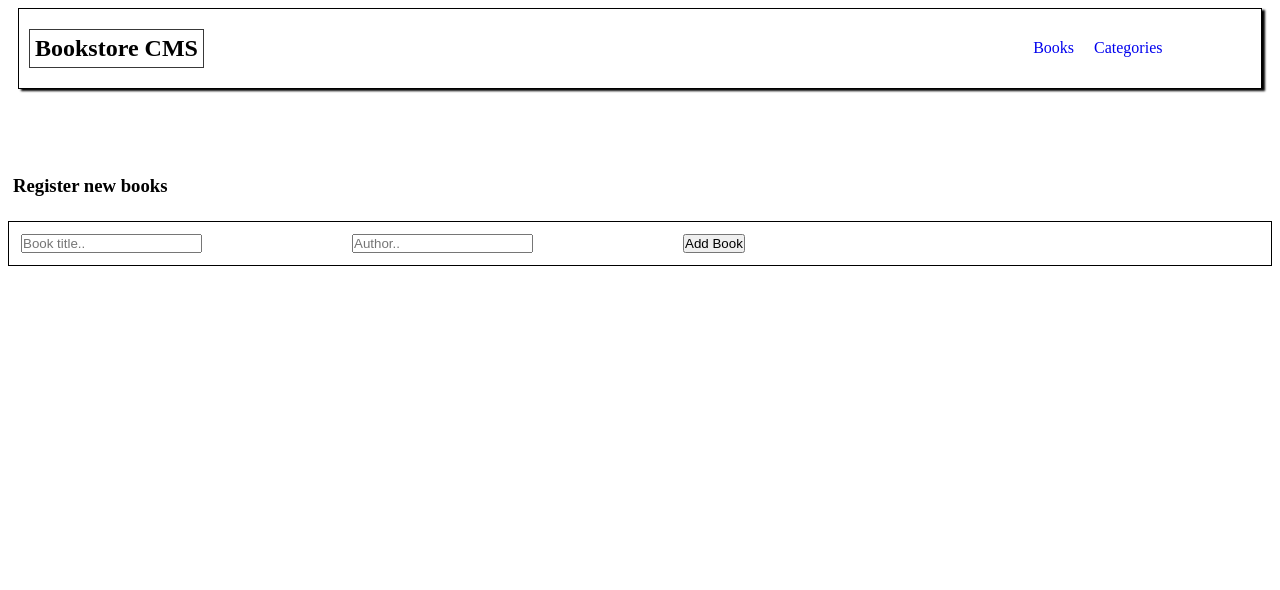
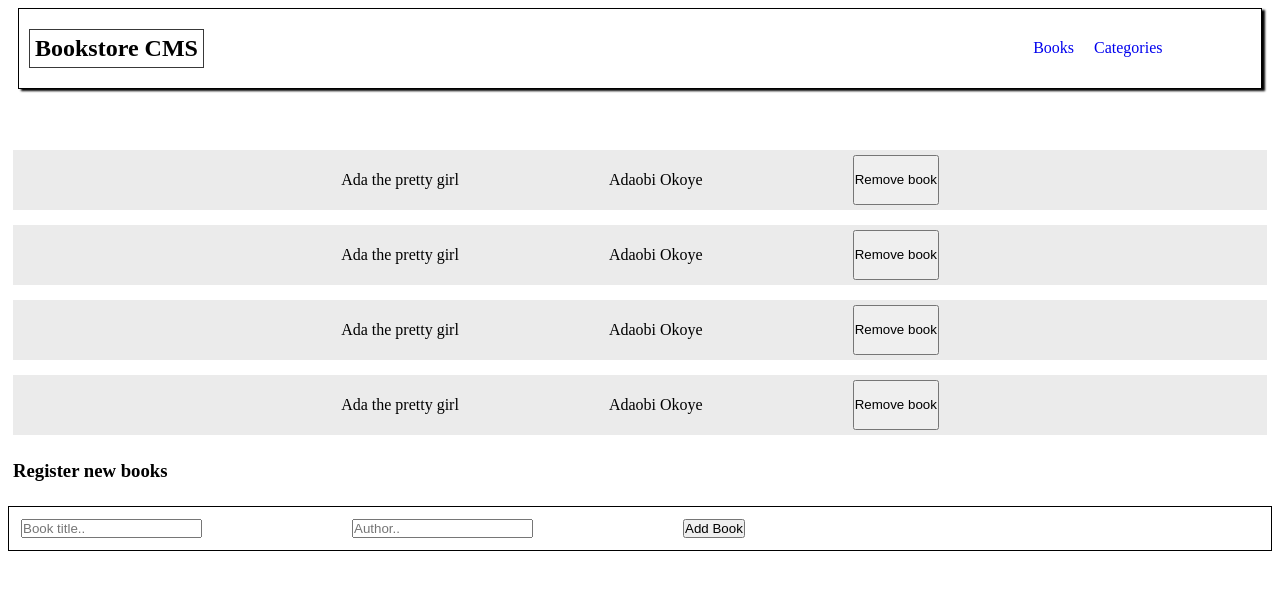
Before and after one commit to Adanzeakonobi/Bookstore, a React (Create React App) app: page / in a window 1280 px wide. Shown: the top 590 px of the page. Built offline with nearby package versions, Linux system fonts and the light colour scheme.

Commit message:
Update Category route

```diff
--- a/src/Component/bookList.js
+++ b/src/Component/bookList.js
@@ -3,7 +3,7 @@ import { useSelector } from 'react-redux';
 import Book from './book';
 
 const BooksList = () => {
-  const books = useSelector((state) => state.books);
+  const books = useSelector((state) => state.book);
 
   return (
     <div>
--- a/src/redux/categories/categories.js
+++ b/src/redux/categories/categories.js
@@ -1,4 +1,4 @@
-const STATUS_CHECK = 'bookstore/books/STATUS_CHECK';
+const STATUS_CHECK = 'bookstore/pageCatego/STATUS_CHECK';
 
 const initialState = [];
 
--- a/src/routes.js
+++ b/src/routes.js
@@ -1,6 +1,6 @@
 const links = [
   { id: 1, path: '/', text: 'Books' },
-  { id: 2, path: '/categories', text: 'Categories' },
+  { id: 2, path: '/Bookstore/PageCatego', text: 'Categories' },
 ];
 
 export default links;
```
